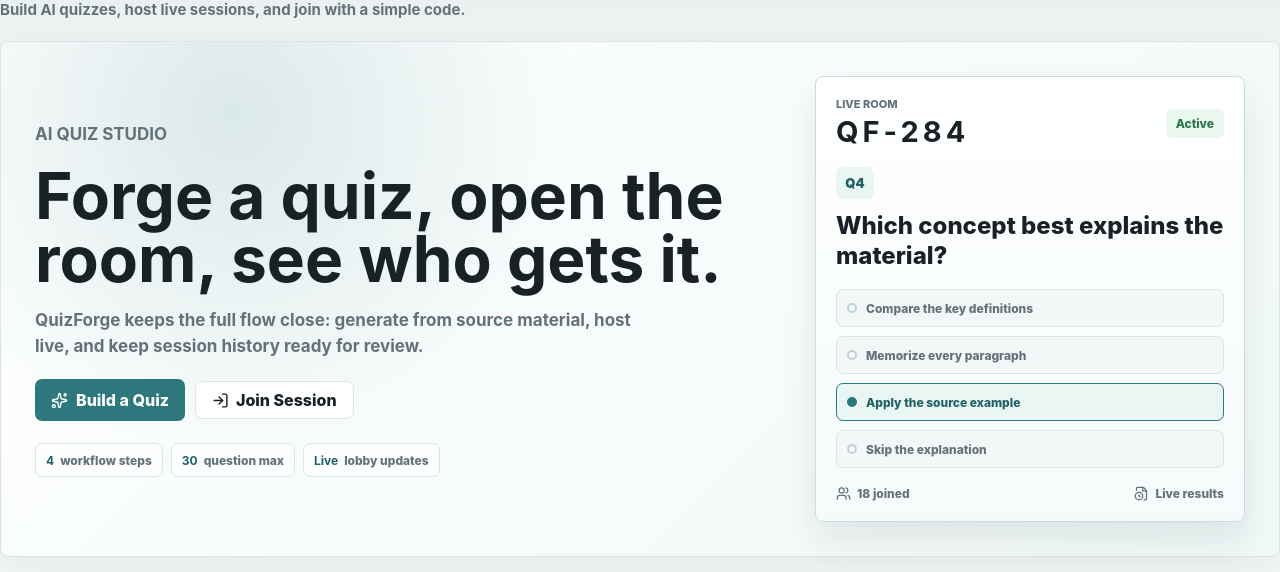
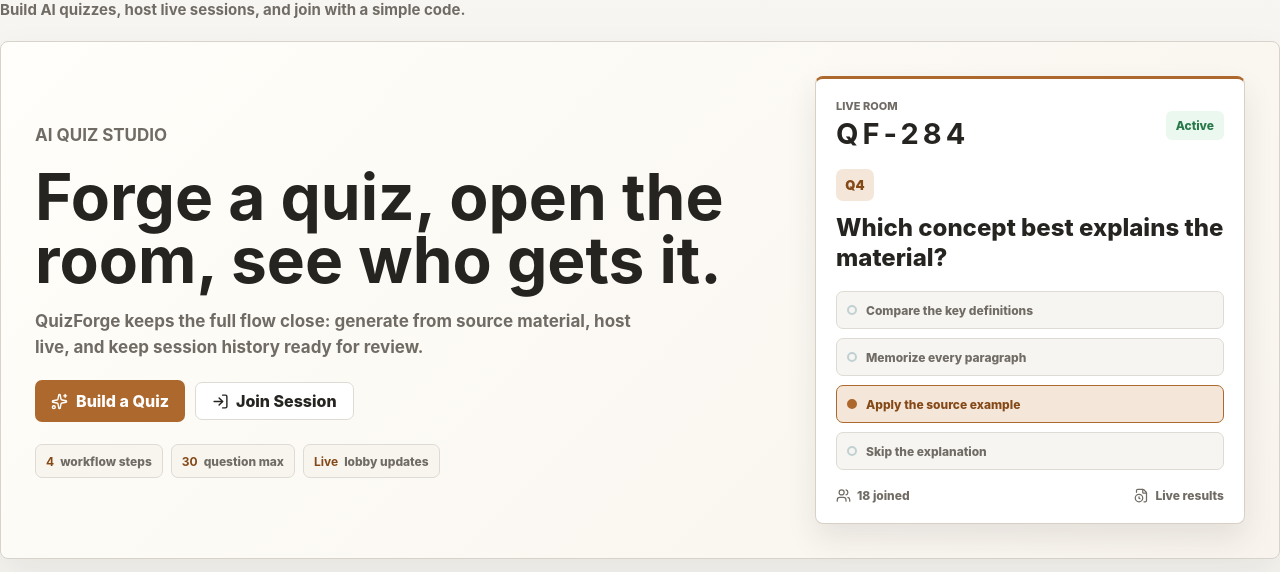
Before and after one commit to Vishnu-Nair-alt/quizforge-ai, a React app in the folder frontend/: page / in a window 1280 px wide. Shown: the part 152-724 px from the top of the page. Built offline with nearby package versions, Linux system fonts and the light colour scheme; no server answers; the HTML template or start-up script is replaced by a standard one.

Commit message:
fronend gradient change

```diff
--- a/frontend/src/App.css
+++ b/frontend/src/App.css
@@ -1,15 +1,13 @@
 .app-shell {
   min-height: 100vh;
-  background:
-    linear-gradient(180deg, rgba(40, 88, 97, 0.08), rgba(255, 255, 255, 0) 330px),
-    var(--page);
+  background: linear-gradient(180deg, #faf8f4 0, var(--page) 320px);
 }
 
 /* Settings */
 .settings-page { display: grid; grid-template-columns: 250px minmax(0, 760px); gap: 18px; max-width: 1100px; margin: 0 auto; padding: 4px 32px 48px; align-items: start; }
 .settings-summary { display: grid; gap: 10px; position: sticky; top: 18px; }
 .settings-summary h2, .settings-summary p, .settings-card-heading h2, .settings-card-heading p { margin: 0; }
-.settings-summary-icon { display: grid; place-items: center; width: 44px; height: 44px; border-radius: 10px; color: var(--accent-strong); background: #e5f0f0; }
+.settings-summary-icon { display: grid; place-items: center; width: 44px; height: 44px; border-radius: 10px; color: var(--accent-strong); background: var(--soft-accent); }
 .settings-saved { display: flex; align-items: center; gap: 6px; color: #24864b; font-size: 12px; font-weight: 800; }
 .settings-sections { display: grid; gap: 14px; }
 .settings-card { display: grid; gap: 20px; }
@@ -19,7 +17,7 @@
 .theme-options { display: grid; grid-template-columns: repeat(3, 1fr); gap: 8px; }
 .theme-options button { display: flex; align-items: center; gap: 8px; min-height: 48px; border: 1px solid var(--line); border-radius: 8px; padding: 0 13px; background: var(--panel); color: var(--muted); font: inherit; font-weight: 800; cursor: pointer; }
 .theme-options button span { flex: 1; text-align: left; }
-.theme-options button.active { border-color: var(--accent); color: var(--accent-strong); background: #eef7f7; }
+.theme-options button.active { border-color: var(--accent); color: var(--accent-strong); background: var(--soft-accent); }
 .settings-fields { display: grid; grid-template-columns: 1fr 1fr; gap: 14px; }
 .settings-fields select { width: 100%; min-height: 42px; border: 1px solid var(--line); border-radius: 7px; padding: 8px 11px; background: var(--panel); color: var(--ink); font: inherit; }
 .settings-reset { display: inline-flex; justify-self: start; align-items: center; gap: 7px; border: 0; padding: 8px 2px; background: transparent; color: #a33329; font: inherit; font-weight: 800; cursor: pointer; }
@@ -38,9 +36,9 @@
 .participant-identity { display: inline-flex; align-items: center; gap: 9px; min-width: 0; }
 .participant-identity strong { overflow: hidden; text-overflow: ellipsis; white-space: nowrap; }
 :root[data-theme='dark'] .app-nav, :root[data-theme='dark'] .simple-card, :root[data-theme='dark'] input, :root[data-theme='dark'] .theme-options button { background-color: var(--panel); }
-:root[data-theme='dark'] .theme-options button.active, :root[data-theme='dark'] .app-brand:hover { background: #21383d; }
-:root[data-theme='dark'] .page-tabs { background: #111b1f; border-color: var(--line); }
-:root[data-theme='dark'] .page-tabs button.active { background: #26363c; }
+:root[data-theme='dark'] .theme-options button.active, :root[data-theme='dark'] .app-brand:hover { background: #2b251f; }
+:root[data-theme='dark'] .page-tabs { background: #17191b; border-color: var(--line); }
+:root[data-theme='dark'] .page-tabs button.active { background: #292724; }
 @media (max-width: 760px) {
   .settings-page { grid-template-columns: 1fr; padding: 0 16px 36px; }
   .settings-summary { position: static; }
@@ -86,10 +84,19 @@
 .help-footer svg { color: var(--accent); }
 
 /* Complete neutral surface palette for both themes */
-:root { --surface-raised: #ffffff; --surface-subtle: #f3f6f7; --soft-accent: #e7f3f2; }
-:root[data-theme='dark'] { --surface-raised: #1a272d; --surface-subtle: #202f35; --soft-accent: #20383c; }
-:root[data-theme='dark'] .home-hero { background: radial-gradient(circle at 18% 14%, rgba(74, 157, 160, .15), transparent 32%), linear-gradient(135deg, #172329, #1c2b31); box-shadow: none; }
-:root[data-theme='dark'] .home-session-preview { border-color: var(--line); background: linear-gradient(180deg, #1d2b31, #172429); box-shadow: 0 18px 34px rgba(0, 0, 0, .22); }
+:root { --surface-raised: #ffffff; --surface-subtle: #f0ede7; --soft-accent: #f4e7d9; }
+:root[data-theme='dark'] { --surface-raised: #202326; --surface-subtle: #272a2d; --soft-accent: #30271e; }
+:root[data-theme='dark'] .app-shell { background: linear-gradient(180deg, #181a1c 0, var(--page) 340px); }
+:root[data-theme='dark'] .home-hero {
+  border-color: #3a3d40;
+  background: linear-gradient(135deg, #1d1f21, #17191b);
+  box-shadow: 0 18px 45px rgba(0, 0, 0, .18);
+}
+:root[data-theme='dark'] .home-session-preview {
+  border-color: #49433c;
+  background: #212326;
+  box-shadow: 0 14px 30px rgba(0, 0, 0, .24);
+}
 :root[data-theme='dark'] .home-workflow,
 :root[data-theme='dark'] .quiz-stage,
 :root[data-theme='dark'] .quiz-header,
@@ -115,6 +122,10 @@
 :root[data-theme='dark'] .question-topline span,
 :root[data-theme='dark'] .account-avatar { background: var(--soft-accent); color: var(--accent-strong); }
 :root[data-theme='dark'] .home-action-topline small { background: var(--surface-subtle); color: var(--muted); }
+:root[data-theme='dark'] .home-hero-copy h2 { color: #f5f1e9; }
+:root[data-theme='dark'] .home-session-preview { border-top: 3px solid var(--accent); }
+:root[data-theme='dark'] .home-workflow { border-color: #3a3d40; }
+:root[data-theme='dark'] .home-action-card { border-color: #363a3d; }
 :root[data-theme='dark'] .session-status.active { background: #173b2a; color: #8bd6a6; }
 :root[data-theme='dark'] .session-status.waiting { background: #3a3018; color: #e5c575; }
 :root[data-theme='dark'] .status.success { background: #173b2a; color: #8bd6a6; }
@@ -1340,14 +1351,11 @@
   gap: 30px;
   align-items: stretch;
   min-height: 390px;
-  border: 1px solid var(--line);
+  border: 1px solid #d8d3ca;
   border-radius: 8px;
   padding: 34px;
-  background:
-    radial-gradient(circle at 18% 14%, rgba(45, 120, 124, 0.16), transparent 30%),
-    linear-gradient(135deg, rgba(255, 255, 255, 0.98), rgba(238, 247, 247, 0.9)),
-    #fff;
-  box-shadow: 0 18px 45px rgba(23, 33, 38, 0.06);
+  background: linear-gradient(135deg, #fffefa, #f8f4ed);
+  box-shadow: 0 16px 40px rgba(49, 43, 35, 0.07);
 }
 
 .home-hero-copy {
@@ -1401,10 +1409,10 @@
   align-items: center;
   gap: 6px;
   min-height: 34px;
-  border: 1px solid #d8e6e6;
+  border: 1px solid var(--line);
   border-radius: 7px;
   padding: 0 10px;
-  background: rgba(255, 255, 255, 0.74);
+  background: #f8f5ef;
   color: var(--muted);
   font-size: 12px;
   font-weight: 800;
@@ -1419,12 +1427,12 @@
   align-content: space-between;
   gap: 18px;
   min-height: 100%;
-  border: 1px solid #c8dddd;
+  border: 1px solid #d8d0c5;
+  border-top: 3px solid var(--accent);
   border-radius: 8px;
   padding: 20px;
-  background:
-    linear-gradient(180deg, #ffffff, #f5fbfb);
-  box-shadow: 0 18px 34px rgba(23, 33, 38, 0.09);
+  background: #ffffff;
+  box-shadow: 0 14px 30px rgba(49, 43, 35, 0.1);
 }
 
 .home-preview-topline,
@@ -1464,7 +1472,7 @@
   width: 38px;
   height: 32px;
   border-radius: 7px;
-  background: #eaf6f4;
+  background: var(--soft-accent);
   color: var(--accent-strong);
   font-size: 13px;
   font-weight: 900;
@@ -1491,7 +1499,7 @@
   border: 1px solid var(--line);
   border-radius: 7px;
   padding: 8px 10px;
-  background: #f4f7f8;
+  background: #f7f5f1;
   color: var(--muted);
   font-size: 12px;
   font-weight: 800;
@@ -1508,7 +1516,7 @@
 
 .home-preview-options .selected {
   border-color: var(--accent);
-  background: #eaf6f4;
+  background: var(--soft-accent);
   color: var(--accent-strong);
 }
 
--- a/frontend/src/index.css
+++ b/frontend/src/index.css
@@ -1,11 +1,11 @@
 :root {
-  --page: #f4f7f7;
-  --panel: #ffffff;
-  --ink: #172126;
-  --muted: #63727a;
-  --line: #dce4e5;
-  --accent: #2d787c;
-  --accent-strong: #1f6266;
+  --page: #f5f3ef;
+  --panel: #fffefa;
+  --ink: #262421;
+  --muted: #706c65;
+  --line: #dedbd4;
+  --accent: #ad682d;
+  --accent-strong: #854918;
   font-family:
     Inter, ui-sans-serif, system-ui, -apple-system, BlinkMacSystemFont, "Segoe UI",
     sans-serif;
@@ -32,13 +32,13 @@
 }
 
 :root[data-theme='dark'] {
-  --page: #11191d;
-  --panel: #182328;
-  --ink: #edf5f5;
-  --muted: #a2b3b8;
-  --line: #34444a;
-  --accent: #4a9da0;
-  --accent-strong: #75c4c6;
+  --page: #121416;
+  --panel: #1b1e21;
+  --ink: #f2f0eb;
+  --muted: #aaa7a0;
+  --line: #34383c;
+  --accent: #d99452;
+  --accent-strong: #efb36f;
   color-scheme: dark;
 }
 
```
